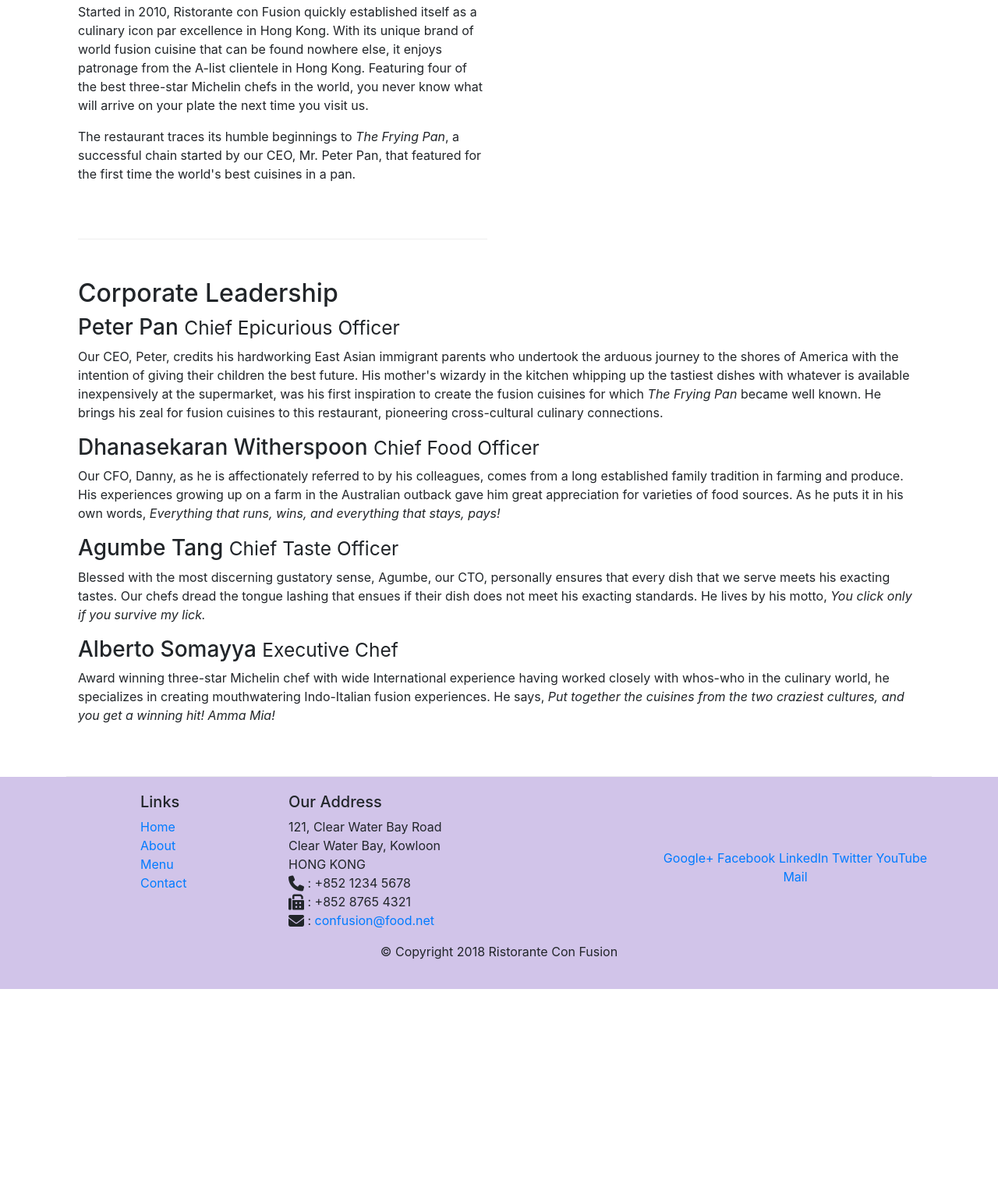
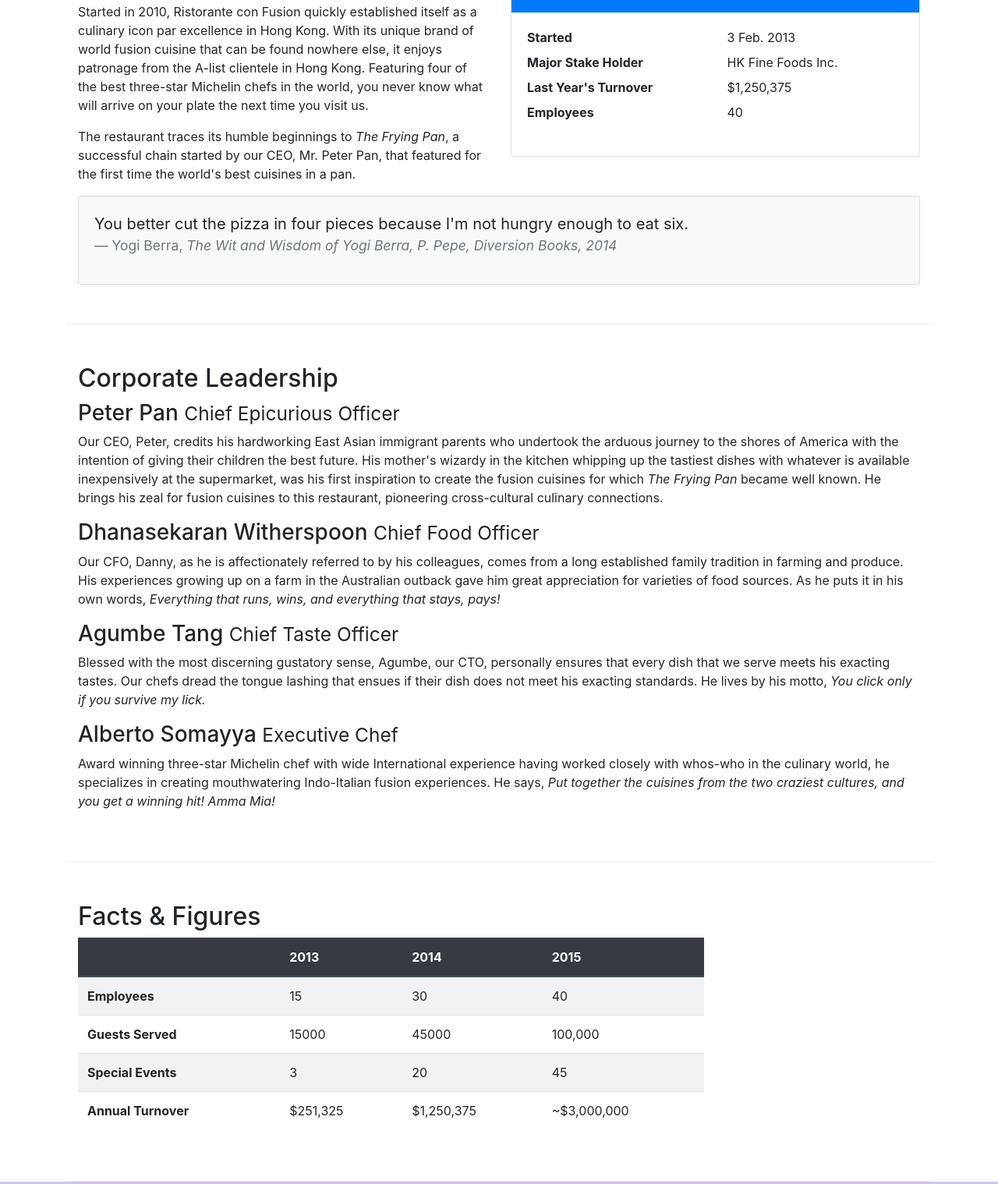
Before and after one commit to premnathkulal1/Courcera_Bootstrap_Cource_2, a plain HTML site: page aboutus.html in a window 1280 px wide. Shown: the part 558-2076 px from the top of the page at 78% size. Before the commit the page ends 1826 px from the top, so only its background shows below. Drawn offline with nearby package versions, Linux system fonts and the light colour scheme.

Commit message:
Tabels and Cards

```diff
--- a/aboutus.html
+++ b/aboutus.html
@@ -61,13 +61,40 @@
             </div>
         </div>
 
-        <div class="col-12  col-md-6">
-            <div class="row-content">
+        <div class="row row-content">
+            <div class="col-sm-6">
                 <h2>Our History</h2>
                 <p>Started in 2010, Ristorante con Fusion quickly established itself as a culinary icon par excellence in Hong Kong. With its unique brand of world fusion cuisine that can be found nowhere else, it enjoys patronage from the A-list clientele in Hong Kong.  Featuring four of the best three-star Michelin chefs in the world, you never know what will arrive on your plate the next time you visit us.</p>
                 <p>The restaurant traces its humble beginnings to <em>The Frying Pan</em>, a successful chain started by our CEO, Mr. Peter Pan, that featured for the first time the world's best cuisines in a pan.</p>
             </div>
-            <div>
+            <div class="col col-sm-6">
+                <div class="card">
+                    <h3 class="card-header bg-primary text-white">Facts At a Glance</h3>
+                    <div class="card-body">
+                        <dl class="row">
+                            <dt class="col-6">Started</dt>
+                            <dd class="col-6">3 Feb. 2013</dd>
+                            <dt class="col-6">Major Stake Holder</dt>
+                            <dd class="col-6">HK Fine Foods Inc.</dd>
+                            <dt class="col-6">Last Year's Turnover</dt>
+                            <dd class="col-6">$1,250,375</dd>
+                            <dt class="col-6">Employees</dt>
+                            <dd class="col-6">40</dd>
+                        </dl>
+                    </div>
+                </div>
+            </div>
+            <div class="col-12">
+                <div class="card card-body bg-light">
+                    <blockquote class="blockquote">
+                        <p class="mb-0">You better cut the pizza in four pieces because
+                            I'm not hungry enough to eat six.</p>
+                        <footer class="blockquote-footer">Yogi Berra,
+                            <cite title="Source Title">The Wit and Wisdom of Yogi Berra,
+                            P. Pepe, Diversion Books, 2014</cite>
+                        </footer>
+                    </blockquote>
+                </div>
             </div>
         </div>
 
@@ -83,6 +110,52 @@
                 <p class="d-none d-sm-block">Blessed with the most discerning gustatory sense, Agumbe, our CTO, personally ensures that every dish that we serve meets his exacting tastes. Our chefs dread the tongue lashing that ensues if their dish does not meet his exacting standards. He lives by his motto, <em>You click only if you survive my lick.</em></p>
                 <h3>Alberto Somayya <small>Executive Chef</small></h3>
                 <p class="d-none d-sm-block">Award winning three-star Michelin chef with wide International experience having worked closely with whos-who in the culinary world, he specializes in creating mouthwatering Indo-Italian fusion experiences. He says, <em>Put together the cuisines from the two craziest cultures, and you get a winning hit! Amma Mia!</em></p>
+            </div>
+       </div>
+
+        <div class="row row-content">
+            <div class="col-12 col-sm-9">
+                <h2>Facts &amp; Figures</h2>
+                   <div class="table-responsive">
+                    <table class="table table-striped">
+                        <thead class="thead-dark">
+                            <tr>
+                                <th>&nbsp;</th>
+                                <th>2013</th>
+                                <th>2014</th>
+                                <th>2015</th>
+                            </tr>
+                        </thead>
+                        <tbody>
+                            <tr>
+                                <th>Employees</th>
+                                <td>15</td>
+                                <td>30</td>
+                                <td>40</td>
+                            </tr>
+                            <tr>
+                                <th>Guests Served</th>
+                                <td>15000</td>
+                                <td>45000</td>
+                                <td>100,000</td>
+                            </tr>
+                            <tr>
+                                <th>Special Events</th>
+                                <td>3</td>
+                                <td>20</td>
+                                <td>45</td>
+                            </tr>
+                            <tr>
+                                <th>Annual Turnover</th>
+                                <td>$251,325</td>
+                                <td>$1,250,375</td>
+                                <td>~$3,000,000</td>
+                            </tr>
+                        </tbody>
+                    </table>
+                </div>
+            </div>
+             <div class="col-12 col-sm-3">
             </div>
        </div>
 
```
